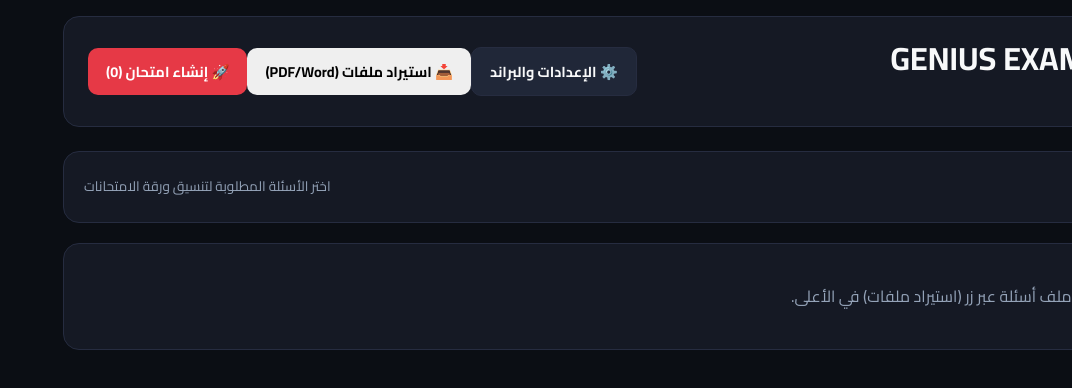
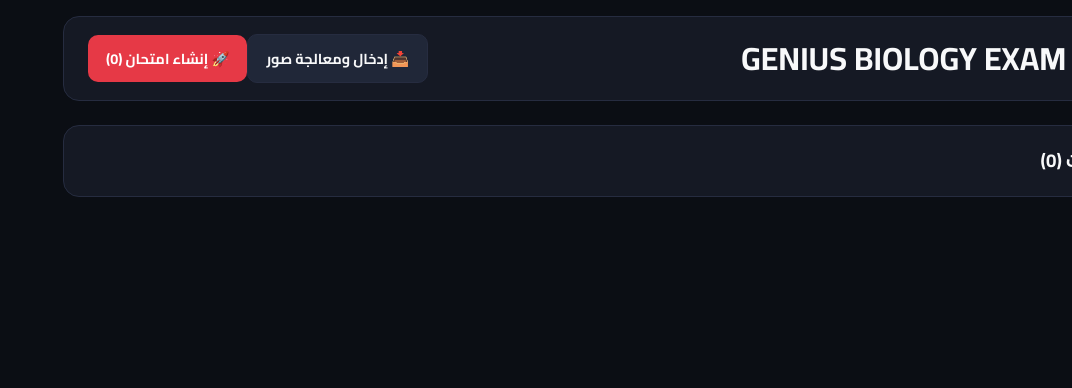
Before and after one commit to geniusbiology1/GENIUS-EXAM-MAKER, a React (Vite) app: page / in a window 1280 px wide. Shown: the top 388 px of the page, without its empty margins (208-1280 px from the left). Built offline with nearby package versions, Linux system fonts and the light colour scheme.

Commit message:
Update App.jsx

```diff
--- a/src/App.jsx
+++ b/src/App.jsx
@@ -1,146 +1,63 @@
 import React, { useState, useEffect } from 'react';
 import { dbOperations } from './db/database';
-import HeaderSettingsModal from './components/HeaderSettingsModal';
 import FileImportModal from './components/FileImportModal';
 import ExamPreview from './components/ExamPreview';
 import './styles/global.css';
 
 export default function App() {
-  const [currentView, setCurrentView] = useState('questions'); // 'questions', 'exams', 'preview'
+  const [currentView, setCurrentView] = useState('questions');
   const [questions, setQuestions] = useState([]);
-  const [exams, setExams] = useState([]);
   const [selectedQuestions, setSelectedQuestions] = useState([]);
-  const [activeExam, setActiveExam] = useState(null);
-
-  const [showSettings, setShowSettings] = useState(false);
   const [showImport, setShowImport] = useState(false);
 
-  const [branding, setBranding] = useState({
+  const [branding] = useState({
     teacherName: 'أ/ علاء شيتة',
     subjectName: 'الأحياء للثانوية العامة',
     centerName: 'GENIUS BIOLOGY CENTER',
-    slogan: 'طريقك للتقفيل في الأحياء',
-    phone: '01000000000'
   });
 
-  useEffect(() => {
-    loadData();
-  }, []);
+  useEffect(() => { loadData(); }, []);
 
   const loadData = async () => {
     const qList = await dbOperations.getAll('questions');
-    const eList = await dbOperations.getAll('exams');
     setQuestions(qList || []);
-    setExams(eList || []);
-  };
-
-  const handleCreateExam = () => {
-    if (selectedQuestions.length === 0) {
-      alert('الرجاء اختيار سؤال واحد على الأقل لبناء الامتحان');
-      return;
-    }
-    const newExam = {
-      title: 'اختبار تقييمي في الأحياء',
-      duration: 60,
-      createdAt: new Date().toISOString()
-    };
-    setActiveExam(newExam);
-    setCurrentView('preview');
   };
 
   return (
     <div>
-      {/* الهيدر العلوي الذكي */}
       <header className="app-header no-print">
-        <div className="brand-title-group">
-          <h1>🧠 GENIUS EXAM MAKER V3</h1>
-          <span>{branding.teacherName}</span>
-        </div>
-        <div className="header-actions">
-          <button className="btn btn-secondary" onClick={() => setShowSettings(true)}>⚙️ الإعدادات والبراند</button>
-          <button className="btn btn-accent" onClick={() => setShowImport(true)}>📥 استيراد ملفات (PDF/Word)</button>
-          <button className="btn btn-primary" onClick={handleCreateExam}>🚀 إنشاء امتحان ({selectedQuestions.length})</button>
+        <h1>🧬 GENIUS BIOLOGY EXAM BUILDER V3</h1>
+        <div>
+          <button className="btn btn-secondary" onClick={() => setShowImport(true)}>📥 إدخال ومعالجة صور</button>
+          <button className="btn btn-primary" onClick={() => setCurrentView('preview')}>🚀 إنشاء امتحان ({selectedQuestions.length})</button>
         </div>
       </header>
 
-      {/* الشاشة الرئيسية للأسئلة والداشبورد الداخلي */}
-      {currentView === 'questions' && (
+      {currentView === 'questions' ? (
         <main>
-          <div className="card">
-            <div style={{ display: 'flex', justifyContent: 'space-between', alignItems: 'center' }}>
-              <h3>📚 بنك الأسئلة المتاحة ({questions.length})</h3>
-              <p style={{ fontSize: '0.85rem', color: 'var(--text-secondary)' }}>اختر الأسئلة المطلوبة لتنسيق ورقة الامتحانات</p>
-            </div>
-          </div>
-
-          <div className="questions-list">
-            {questions.length === 0 ? (
-              <div className="card" style={{ textAlignment: 'center', padding: '40px' }}>
-                <p style={{ color: 'var(--text-secondary)' }}>لا يوجد أسئلة حالياً. قم باستيراد ملف أسئلة عبر زر (استيراد ملفات) في الأعلى.</p>
+          <div className="card"><h3>📚 بنك الأسئلة والمخططات ({questions.length})</h3></div>
+          {questions.map((q) => {
+            const isSelected = selectedQuestions.includes(q.id);
+            return (
+              <div key={q.id} className="card" style={{ display: 'flex', justifyContent: 'space-between', alignItems: 'center' }}>
+                <div>
+                  <p style={{ fontWeight: 'bold' }}>{q.text}</p>
+                  {q.image && <small style={{ color: 'var(--accent-gold)' }}>🖼️ يحتوي رسم توضيحي</small>}
+                </div>
+                <button className={`btn ${isSelected ? 'btn-primary' : 'btn-secondary'}`} onClick={() => {
+                  setSelectedQuestions(isSelected ? selectedQuestions.filter(id => id !== q.id) : [...selectedQuestions, q.id]);
+                }}>
+                  {isSelected ? '✓ محدد' : '+ إضافة'}
+                </button>
               </div>
-            ) : (
-              questions.map((q) => {
-                const isSelected = selectedQuestions.includes(q.id);
-                return (
-                  <div key={q.id} className="q-bank-item">
-                    <div style={{ flexGrow: 1, paddingLeft: '15px' }}>
-                      <div style={{ display: 'flex', gap: '8px', marginBottom: '6px' }}>
-                        <span className={`badge ${q.type === 'mcq' ? 'badge-mcq' : 'badge-essay'}`}>
-                          {q.type === 'mcq' ? 'اختيار من متعدد' : 'سؤال مقالي'}
-                        </span>
-                        <span style={{ fontSize: '0.8rem', color: 'var(--text-secondary)' }}>{q.chapter}</span>
-                      </div>
-                      <p style={{ fontWeight: '700', fontSize: '1rem' }}>{q.text}</p>
-                    </div>
-
-                    <button
-                      className={`btn ${isSelected ? 'btn-primary' : 'btn-secondary'}`}
-                      onClick={() => {
-                        if (isSelected) {
-                          setSelectedQuestions(selectedQuestions.filter(id => id !== q.id));
-                        } else {
-                          setSelectedQuestions([...selectedQuestions, q.id]);
-                        }
-                      }}
-                    >
-                      {isSelected ? '✓ تم الاختيار' : '+ إضافة للامتحان'}
-                    </button>
-                  </div>
-                );
-              })
-            )}
-          </div>
+            );
+          })}
         </main>
+      ) : (
+        <ExamPreview exam={{ title: 'اختبار الأحياء' }} questions={questions.filter(q => selectedQuestions.includes(q.id))} branding={branding} onBack={() => setCurrentView('questions')} />
       )}
 
-      {/* شاشة معاينة وتصدير الامتحان */}
-      {currentView === 'preview' && (
-        <ExamPreview
-          exam={activeExam}
-          questions={questions.filter(q => selectedQuestions.includes(q.id))}
-          branding={branding}
-          onBack={() => setCurrentView('questions')}
-        />
-      )}
-
-      {/* المودالات والشبكات المنبثقة */}
-      {showSettings && (
-        <HeaderSettingsModal
-          branding={branding}
-          onSave={(updated) => setBranding(updated)}
-          onClose={() => setShowSettings(false)}
-        />
-      )}
-
-      {showImport && (
-        <FileImportModal
-          onClose={() => setShowImport(false)}
-          onImportSuccess={() => {
-            setShowImport(false);
-            loadData();
-          }}
-        />
-      )}
+      {showImport && <FileImportModal onClose={() => setShowImport(false)} onImportSuccess={() => { setShowImport(false); loadData(); }} />}
     </div>
   );
 }
```
